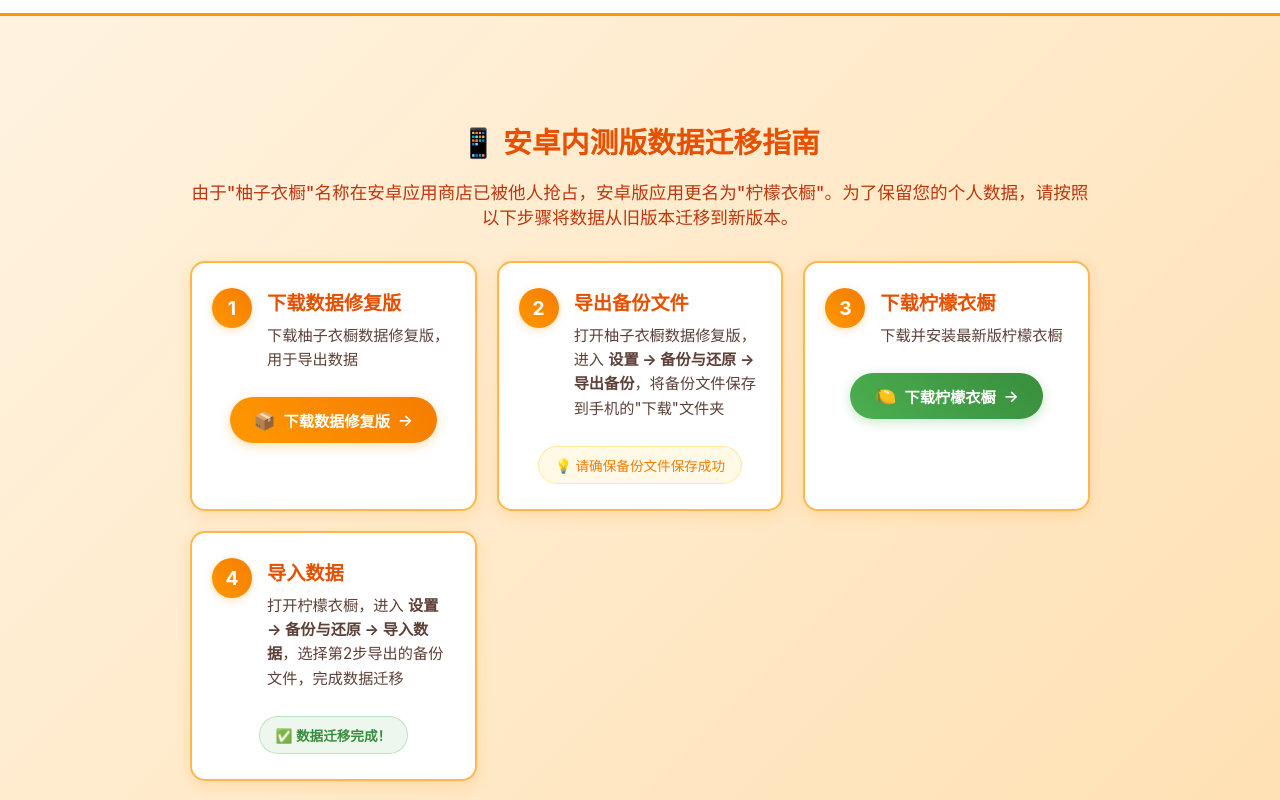
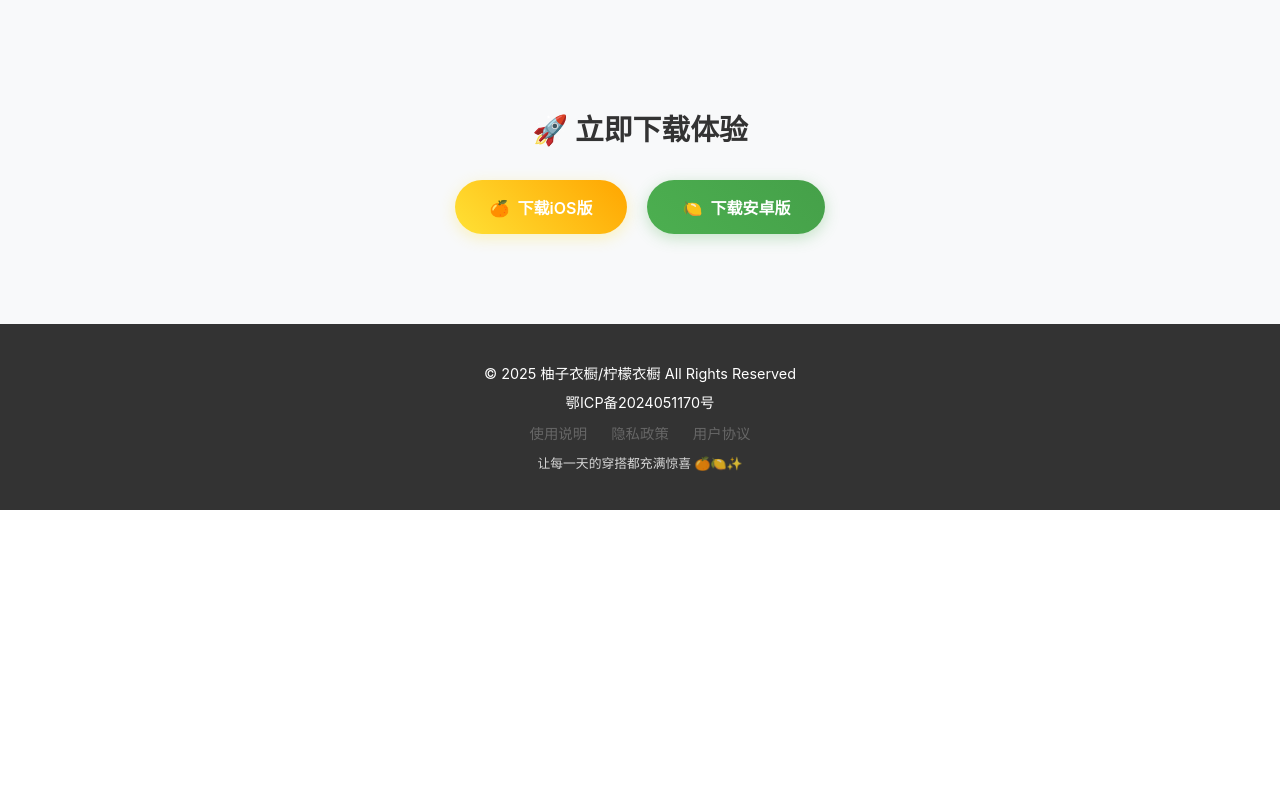
Before and after one commit to ailu2533/closetWebsite, a website: page index.html in a window 1280 px wide. Shown: the part 1120-1920 px from the top of the page. After the commit the page ends 1630 px from the top, so only its background shows below. Drawn offline with Linux system fonts and the light colour scheme.

Commit message:
Remove Android migration guide section from homepage

```diff
--- a/index.html
+++ b/index.html
@@ -77,96 +77,6 @@
         </div>
     </div>
 
-    <!-- 数据迁移说明区域 - 安卓内测版数据迁移指南 -->
-    <div class="migration-section">
-        <div class="container">
-            <div class="migration-content">
-                <h2 class="migration-title">📱 安卓内测版数据迁移指南</h2>
-                <p class="migration-subtitle">
-                    由于"柚子衣橱"名称在安卓应用商店已被他人抢占，安卓版应用更名为"柠檬衣橱"。为了保留您的个人数据，请按照以下步骤将数据从旧版本迁移到新版本。
-                </p>
-
-                <div class="migration-steps">
-                    <div class="migration-step">
-                        <div class="step-header">
-                            <div class="step-number">1</div>
-                            <div class="step-content">
-                                <div class="step-title">下载数据修复版</div>
-                                <div class="step-description">
-                                    下载柚子衣橱数据修复版，用于导出数据
-                                </div>
-                            </div>
-                        </div>
-                        <div class="step-action">
-                            <a href="#" id="repair-download" class="migration-download-btn repair-version"
-                                target="_blank" rel="noopener">
-                                <span class="btn-icon">📦</span>
-                                <span class="btn-text">下载数据修复版</span>
-                                <span class="btn-arrow">→</span>
-                            </a>
-                        </div>
-                    </div>
-
-                    <div class="migration-step">
-                        <div class="step-header">
-                            <div class="step-number">2</div>
-                            <div class="step-content">
-                                <div class="step-title">导出备份文件</div>
-                                <div class="step-description">
-                                    打开柚子衣橱数据修复版，进入 <strong>设置 → 备份与还原 → 导出备份</strong>，将备份文件保存到手机的"下载"文件夹
-                                </div>
-                            </div>
-                        </div>
-                        <div class="step-action">
-                            <div class="step-tip">
-                                💡 请确保备份文件保存成功
-                            </div>
-                        </div>
-                    </div>
-
-                    <div class="migration-step">
-                        <div class="step-header">
-                            <div class="step-number">3</div>
-                            <div class="step-content">
-                                <div class="step-title">下载柠檬衣橱</div>
-                                <div class="step-description">
-                                    下载并安装最新版柠檬衣橱
-                                </div>
-                            </div>
-                        </div>
-                        <div class="step-action">
-                            <a href="#" id="android-download-2" class="migration-download-btn lemon-version"
-                                target="_blank" rel="noopener">
-                                <span class="btn-icon">🍋</span>
-                                <span class="btn-text">下载柠檬衣橱</span>
-                                <span class="btn-arrow">→</span>
-                            </a>
-                        </div>
-                    </div>
-
-                    <div class="migration-step">
-                        <div class="step-header">
-                            <div class="step-number">4</div>
-                            <div class="step-content">
-                                <div class="step-title">导入数据</div>
-                                <div class="step-description">
-                                    打开柠檬衣橱，进入 <strong>设置 → 备份与还原 → 导入数据</strong>，选择第2步导出的备份文件，完成数据迁移
-                                </div>
-                            </div>
-                        </div>
-                        <div class="step-action">
-                            <div class="step-success">
-                                ✅ 数据迁移完成！
-                            </div>
-                        </div>
-                    </div>
-                </div>
-
-            </div>
-        </div>
-    </div>
-
-
     <!-- 下载区域 - 应用下载链接 -->
     <div class="download-section">
         <div class="container">
--- a/index.js
+++ b/index.js
@@ -9,16 +9,10 @@
     });
 
     // 设置安卓下载链接
-    const androidLinks = document.querySelectorAll('#android-download-1, #android-download-2, #android-download-3');
+    const androidLinks = document.querySelectorAll('#android-download-1, #android-download-3');
     androidLinks.forEach(link => {
         link.href = DOWNLOAD_LINKS.ANDROID_LEMON_WARDROBE;
     });
 
-    // 设置数据修复版下载链接
-    const repairLink = document.getElementById('repair-download');
-    if (repairLink) {
-        repairLink.href = DOWNLOAD_LINKS.ANDROID_DATA_REPAIR;
-    }
-
     console.log('下载链接已从配置文件加载完成 🔗');
 });
```
